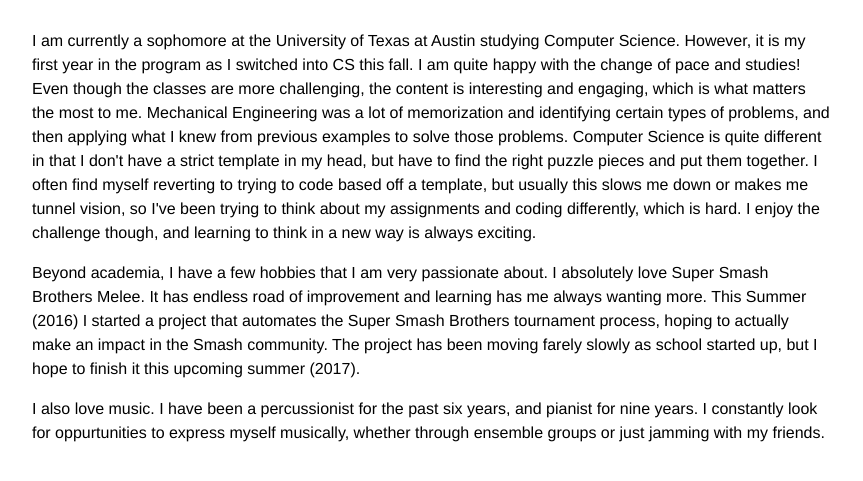
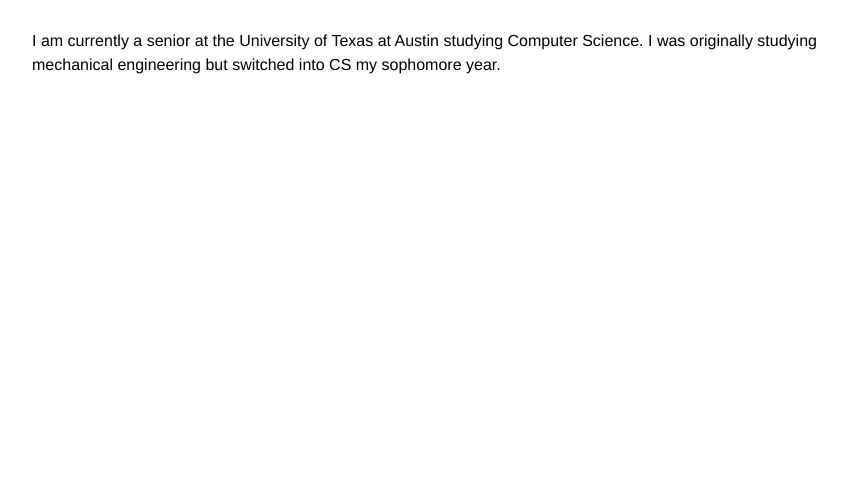
Before and after one commit to yanster97/yanster97.github.io, a plain HTML site: page index.html in a window 1280 px wide. Shown: the part 247-728 px from the top of the page, without its empty margins (208-1071 px from the left). Drawn offline with Linux system fonts and the light colour scheme.

Commit message:
Update index.html

```diff
--- a/index.html
+++ b/index.html
@@ -27,13 +27,13 @@
 			<div class="content">
 
 	<p>
-		I am currently a sophomore at the University of Texas at Austin studying Computer Science. However, it is my first year in the program as I switched into CS this fall. I am quite happy with the change of pace and studies! Even though the classes are more challenging, the content is interesting and engaging, which is what matters the most to me. Mechanical Engineering was a lot of memorization and identifying certain types of problems, and then applying what I knew from previous examples to solve those problems. Computer Science is quite different in that I don't have a strict template in my head, but have to find the right puzzle pieces and put them together. I often find myself reverting to trying to code based off a template, but usually this slows me down or makes me tunnel vision, so I've been trying to think about my assignments and coding differently, which is hard. I enjoy the challenge though, and learning to think in a new way is always exciting.
+		I am currently a senior at the University of Texas at Austin studying Computer Science. I was originally studying mechanical engineering but switched into CS my sophomore year.
 	</p>
 	<p>
-		Beyond academia, I have a few hobbies that I am very passionate about. I absolutely love Super Smash Brothers Melee. It has endless road of improvement and learning has me always wanting more. This Summer (2016) I started a project that automates the Super Smash Brothers tournament process, hoping to actually make an impact in the Smash community. The project has been moving farely slowly as school started up, but I hope to finish it this upcoming summer (2017).
+		<!--Beyond academia, I have a few hobbies that I am very passionate about. I absolutely love Super Smash Brothers Melee. It has endless road of improvement and learning has me always wanting more. This Summer (2016) I started a project that automates the Super Smash Brothers tournament process, hoping to actually make an impact in the Smash community. The project has been moving farely slowly as school started up, but I hope to finish it this upcoming summer (2017).-->
 	</p>
 	<p>
-		I also love music. I have been a percussionist for the past six years, and pianist for nine years. I constantly look for oppurtunities to express myself musically, whether through ensemble groups or just jamming with my friends.
+		<!--I also love music. I have been a percussionist for the past six years, and pianist for nine years. I constantly look for oppurtunities to express myself musically, whether through ensemble groups or just jamming with my friends.-->
 	</p>
 
 			</div>
```
